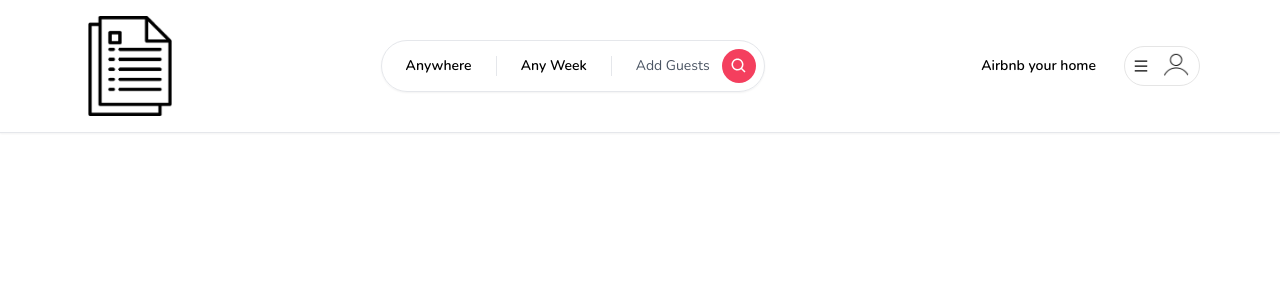
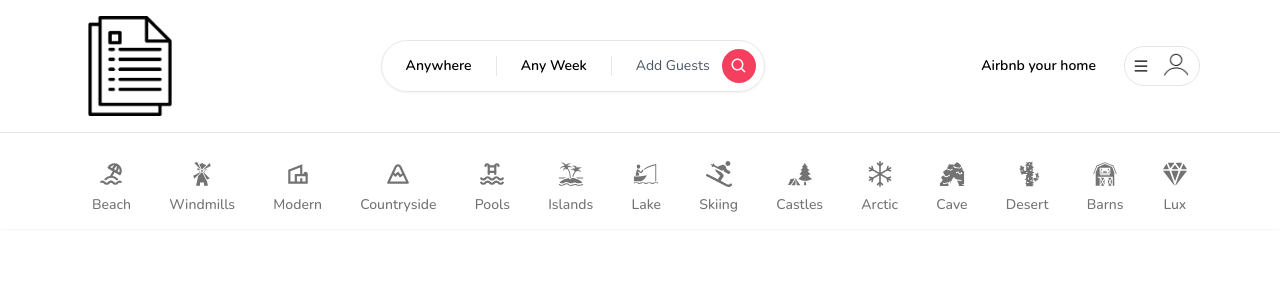
Before and after one commit to adeng27/sublease-2, a Next.js app: page / in a window 1280 px wide. Shown: the top 300 px of the page. Built offline with nearby package versions, Linux system fonts and the light colour scheme; no server answers.

Commit message:
categories ui

```diff
--- /dev/null
+++ b/app/components/CategoryBox.tsx
@@ -0,0 +1,72 @@
+'use client'
+
+import { useSearchParams } from "next/navigation";
+import { useRouter } from "next/navigation";
+import qs from "query-string";
+import { useCallback } from "react";
+import { IconType } from "react-icons";
+
+interface CategoryBoxProps {
+    icon: IconType;
+    label: string;
+    selected?: boolean
+}
+
+const CategoryBox: React.FC<CategoryBoxProps> = ({
+    icon: Icon,
+    label,
+    selected
+}) => {
+    const router = useRouter()
+    const params = useSearchParams()
+
+    const handleClick = useCallback(() => {
+          let currentQuery = {}
+
+          if (params) {
+            currentQuery = qs.parse(params.toString())
+          }
+
+          const updatedQuery: any = {
+            ...currentQuery,
+            category: label
+          }
+
+          if (params?.get('category') == label) {
+            delete updatedQuery.category
+          }
+
+          const url = qs.stringifyUrl({
+            url: '/',
+            query: updatedQuery
+          }, { skipNull: true });
+
+          router.push(url)
+    }, [label, params, router])
+    return (
+        <div
+            onClick={handleClick}
+            className={`
+                flex
+                flex-col
+                items-center
+                justify-center
+                gap-2
+                p-3
+                border-b-2
+                hover:text-neutral-800
+                transition
+                cursor-pointer
+                ${selected ? 'border-b-neutral-800' : 'border-transparent'}
+                ${selected ? 'text-neutral-800' : 'text-neutral-500'}
+            `}
+        >
+            <Icon size={26} />
+            <div className="font-medium text-sm">
+                {label}
+            </div>
+        </div>
+    );
+}
+
+export default CategoryBox;
--- /dev/null
+++ b/app/components/navbar/Categories.tsx
@@ -0,0 +1,123 @@
+'use client'
+
+import { TbBeach, TbMountain, TbPool } from "react-icons/tb";
+import Container from "../Container";
+import { GiBarn, GiBoatFishing, GiCactus, GiCaveEntrance, GiForestCamp, GiIsland, GiWindmill } from "react-icons/gi";
+import { MdOutlineVilla } from "react-icons/md";
+import CategoryBox from "../CategoryBox";
+import { usePathname, useSearchParams } from "next/navigation";
+import { FaSkiing } from "react-icons/fa";
+import { BsSnow } from "react-icons/bs";
+import { IoDiamond } from "react-icons/io5";
+
+export const categories = [
+    {
+        label: 'Beach',
+        icon: TbBeach,
+        description: 'This property is close to the beach!'
+    },
+    {
+        label: 'Windmills',
+        icon: GiWindmill,
+        description: 'This property has windmills!'
+    },
+    {
+        label: 'Modern',
+        icon: MdOutlineVilla,
+        description: 'This property is modern!'
+    },
+    {
+        label: 'Countryside',
+        icon: TbMountain,
+        description: 'This property is in the countryside!'
+    },
+    {
+        label: 'Pools',
+        icon: TbPool,
+        description: 'This property has a pool!',
+    },
+    {
+        label: 'Islands',
+        icon: GiIsland,
+        description: 'This property is on an island!',
+    },
+    {
+        label: 'Lake',
+        icon: GiBoatFishing,
+        description: 'This property is close to a Lake!',
+    },
+    {
+        label: 'Skiing',
+        icon: FaSkiing,
+        description: 'This property has skiing activities!',
+    },
+    {
+        label: 'Castles',
+        icon: GiForestCamp,
+        description: 'This property has camping activities',
+    },
+    {
+        label: 'Arctic',
+        icon: BsSnow,
+        description: 'This property is in the arctic!',
+    },
+    {
+        label: 'Cave',
+        icon: GiCaveEntrance,
+        description: 'This property is in a cave!',
+    },
+    {
+        label: 'Desert',
+        icon: GiCactus,
+        description: 'This property is in the desert',
+    },
+    {
+        label: 'Barns',
+        icon: GiBarn,
+        description: 'This property is in the barn!',
+    },
+    {
+        label: 'Lux',
+        icon: IoDiamond,
+        description: 'This property is luxurious',
+    },
+]
+
+const Categories = () => {
+    const params = useSearchParams();
+    const category = params?.get('category')
+    const pathname = usePathname();
+
+    const isMainPage = pathname == '/'
+    if (!isMainPage) {
+        return null;
+    }
+
+    return (
+        <Container>
+            <div
+                className='
+                    pt-4
+                    flex
+                    flex-row
+                    items-center
+                    justify-between
+                    overflow-x-auto
+                '
+            >
+                {
+                    categories.map((item) => (
+                        <CategoryBox
+                            key={item.label}
+                            label={item.label}
+                            selected={category == item.label}
+                            icon={item.icon}
+                        />
+                    ))
+                }
+            </div>
+        </Container>
+    );
+}
+
+export default Categories;
--- a/app/components/navbar/Logo.tsx
+++ b/app/components/navbar/Logo.tsx
@@ -7,6 +7,7 @@
     const router = useRouter();
     return (
         <Image
+            onClick={() => router.push('/')}
             src="/images/logo.png"
             className='hidden md:block cursor-pointer'
             height='100'
--- a/app/components/navbar/navbar.tsx
+++ b/app/components/navbar/navbar.tsx
@@ -1,6 +1,7 @@
 'use client'
 
 import Container from "../Container";
+import Categories from "./Categories";
 import Logo from "./Logo";
 import Search from "./Search";
 import UserMenu from "./UserMenu";
@@ -24,6 +25,7 @@
                     </div>
                 </Container>
             </div>
+            <Categories />
         </div>
      );
 }
--- a/package.json
+++ b/package.json
@@ -16,6 +16,7 @@
     "bcrypt": "^5.1.1",
     "next": "14.2.5",
     "next-auth": "^4.24.7",
+    "query-string": "^9.1.0",
     "react": "^18",
     "react-dom": "^18",
     "react-hook-form": "^7.52.2",
```
Also changed, not shown: 1 other file (tests, documents, lock files or other folders).
